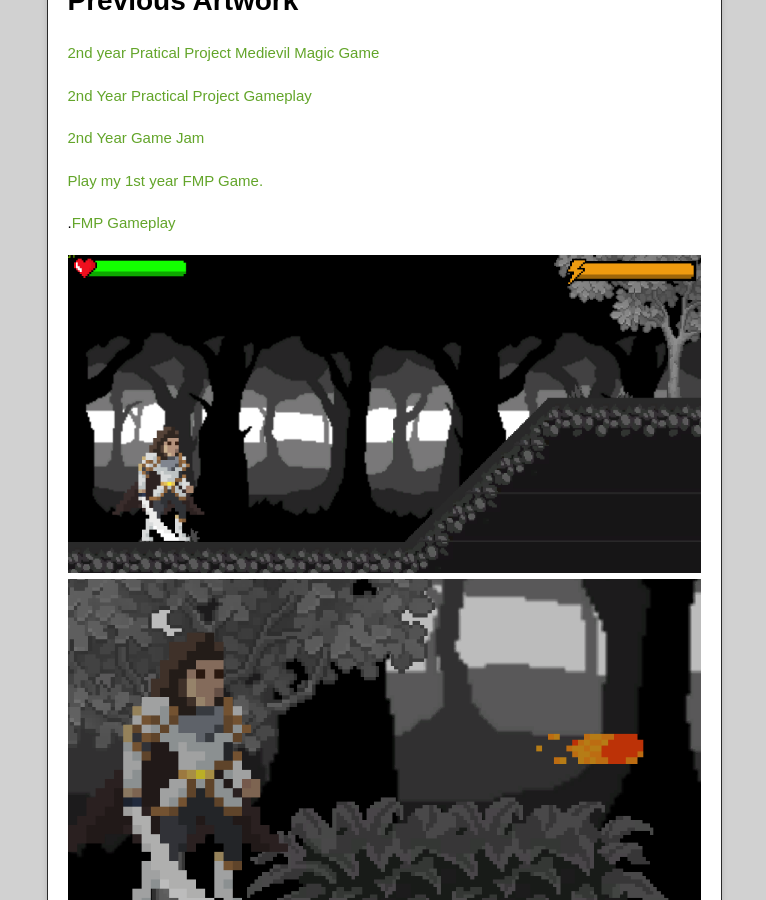
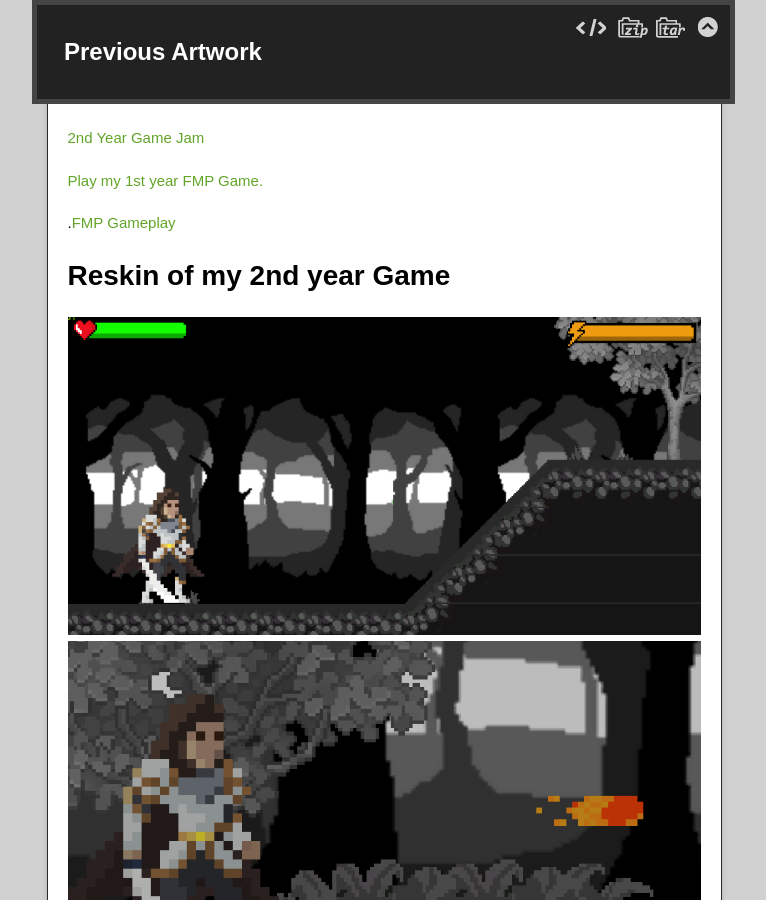
Before and after one commit to OscarW2510/portfolio, a Jekyll site: the page built from gallery.md, in a window 1280 px wide and 900 px high, scrolled down 386 px. Shown: the whole window, without its empty margins (256-1022 px from the left). Built offline with Jekyll 4.4.1, drawn with Linux system fonts in a browser that asks for light colours; the repository's description, which GitHub fills in, is left out; our own code applies the rules of GitHub Pages for plain Markdown files.

Commit message:
Update gallery.md

```diff
--- a/gallery.md
+++ b/gallery.md
@@ -16,6 +16,8 @@
 
   .[FMP Gameplay](https://www.youtube.com/watch?v=RUd6ki2dnlc)
 
+# Reskin of my 2nd year Game
+
   <img src="assets/images/dadadada.PNG" width="100%"/><br/>
   <img src="assets/images/ffffff.PNG" width="100%"/><br/>
   <img src="assets/images/rrrrr.PNG" width="100%"/><br/>
```
